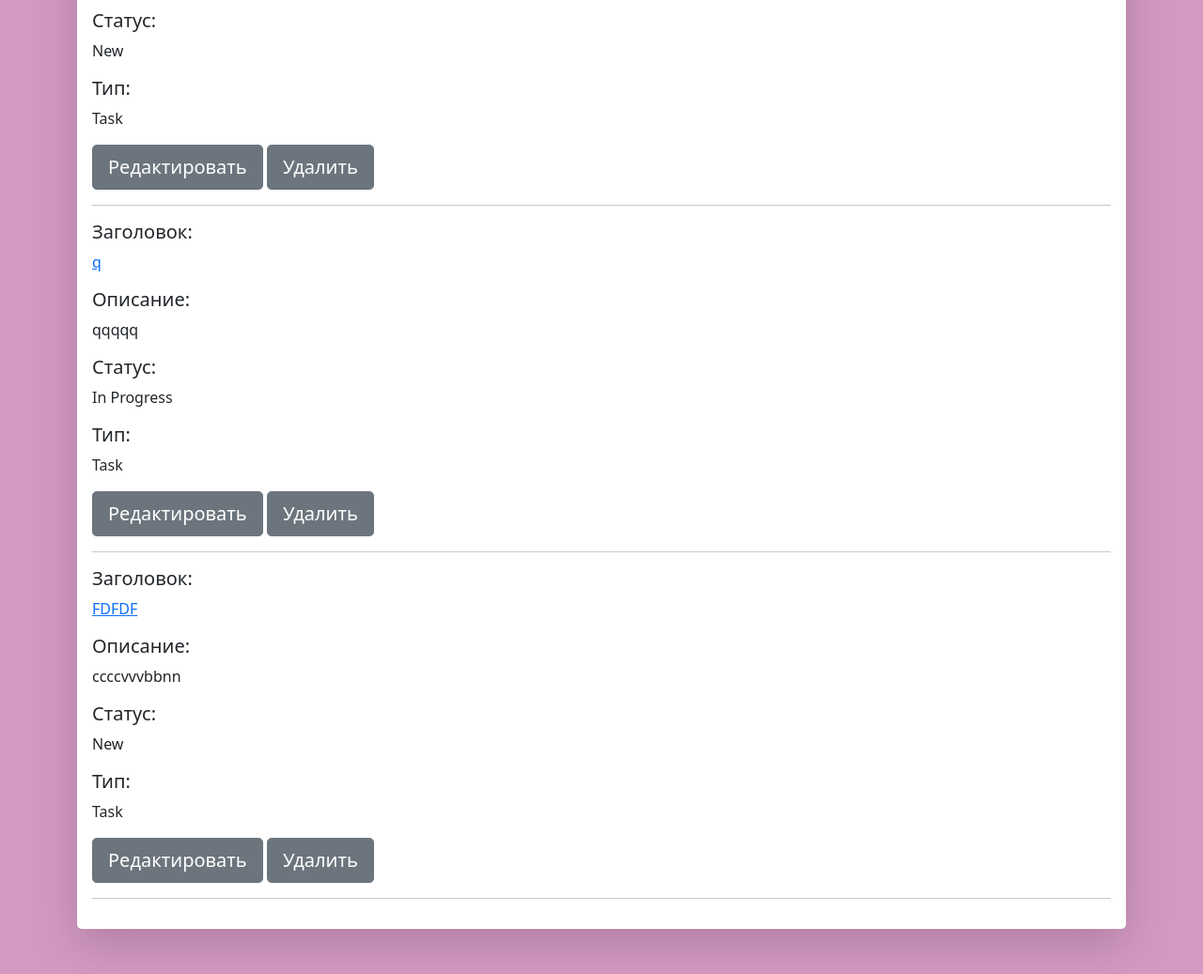
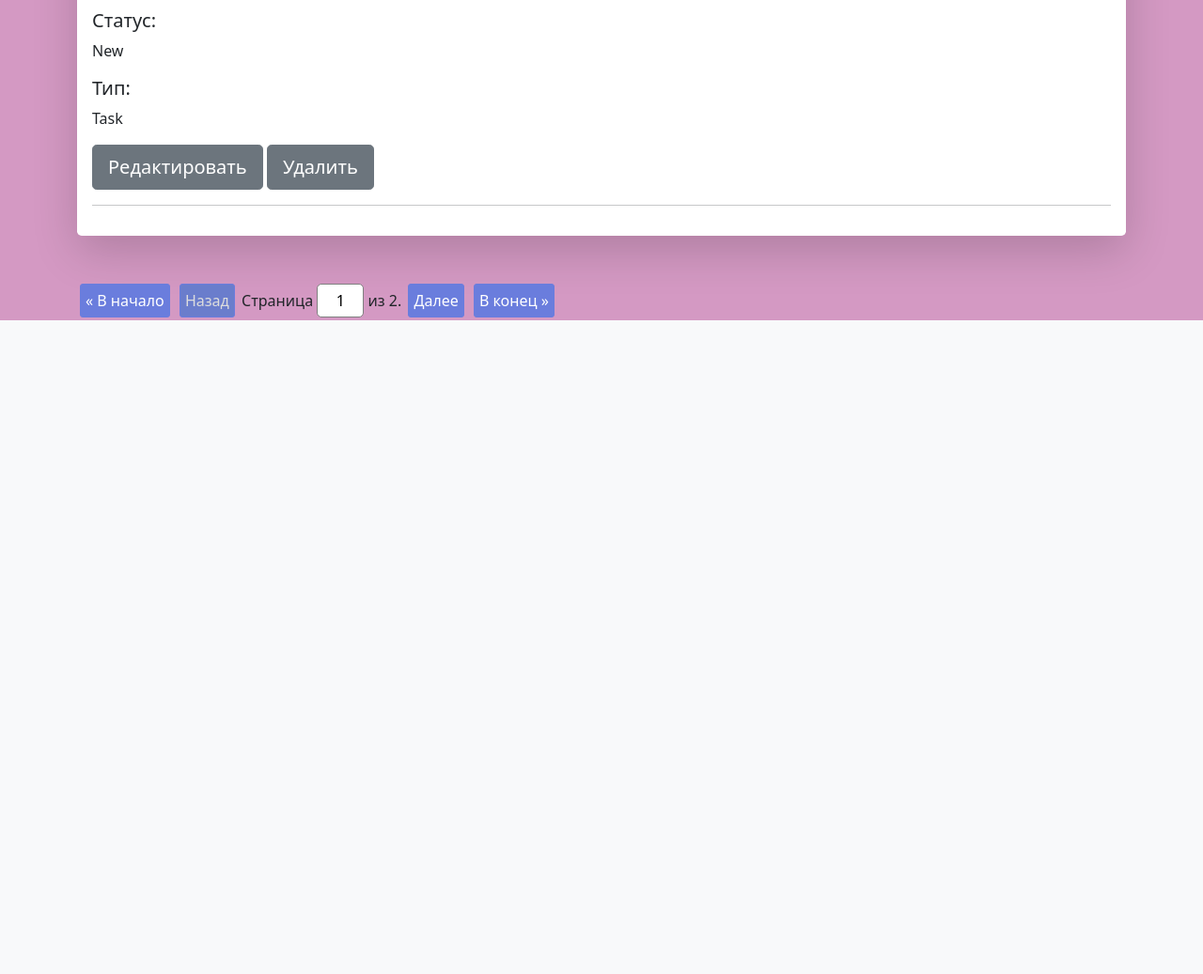
Before and after one commit to Nadezhda2205/homework_70_Nadezhda_Khovrich, a Django app: page / in a window 1280 px wide. Shown: the part 1016-2053 px from the top of the page at 94% size. After the commit the page ends 1357 px from the top, so only its background shows below. Run offline with Django 4.2, Linux system fonts and the light colour scheme; data comes from the database, SQL or seed files in the repository.

Commit message:
TaskListView изменет на  ListView, добавлена  пагинация

```diff
--- a/issue/views.py
+++ b/issue/views.py
@@ -1,18 +1,23 @@
 from multiprocessing import context
 from django.shortcuts import render, get_object_or_404, redirect
-from django.views.generic import TemplateView
+from django.views.generic import TemplateView, ListView
 from typing import Any
 from issue.forms import TaskForm
 from issue.models import Task
 
 
-class TaskListView(TemplateView):
+class TaskListView(ListView):
     template_name: str = 'task_list.html'
+    model = Task
+    context_object_name = 'tasks'
+    paginate_by = 3
+    paginate_orphans = 1
 
-    def get_context_data(self, **kwargs: Any) -> dict[str, Any]:
-        context = super().get_context_data(**kwargs)
-        context['tasks'] = Task.objects.all()
-        return context
+
+    # def get_context_data(self, **kwargs: Any) -> dict[str, Any]:
+    #     context = super().get_context_data(**kwargs)
+    #     context['tasks'] = Task.objects.all()
+    #     return context
 
 class TaskDetailView(TemplateView):
     template_name: str = 'task_detail.html'
--- a/static/css/style.css
+++ b/static/css/style.css
@@ -8,3 +8,46 @@ body{
     color: rgb(243, 2, 2);
     text-shadow: 1px 1px 2px rgb(0, 0, 0), 0 0 1em rgb(72, 210, 189);
 }
+
+.pagination {
+
+    text-align: center;
+
+}
+
+.pagination a, .pagination .page-disabled {
+    display: inline-block;
+    border: solid 1px #6a7ddd;
+    border-radius: 3px;
+    padding: 5px;
+    margin: 3px;
+}
+
+.pagination a {
+    background: #6a7ddd;
+    color: white;
+    text-decoration: none;
+}
+
+.pagination a:hover {
+    background: #6a7dff;
+    text-decoration: underline;
+}
+
+.pagination .page-disabled {
+    background: #6a7dcc;
+    color: #dddddd
+}
+
+.pagination .current-page {
+    display: inline-block;
+}
+
+.pagination .current-page input {
+    width: 50px;
+    padding: 5px 7px;
+    font-size: inherit;
+    border-radius: 5px;
+    text-align: center;
+    border: solid 1px gray;
+}
--- /dev/null
+++ b/templates/partial/pagination.html
@@ -0,0 +1,22 @@
+<div class="pagination">
+    <span class="step-links">
+        <a href="?{% if query %}{{ query }}{% endif %}&page=1">&laquo; В начало</a>
+        {% if page_obj.has_previous %}
+            <a href="?{% if query %}{{ query }}{% endif %}&page={{ page_obj.previous_page_number }}">Назад</a>
+        {% else %}
+            <span class="page-disabled">Назад</span>
+        {% endif %}
+        <form class="current-page" method="get">
+            <label for="page">
+                Страница <input type="text" name="page" id="page" value="{{ page_obj.number }}">
+                из {{ page_obj.paginator.num_pages }}.
+            </label>
+        </form>
+        {% if page_obj.has_next %}
+            <a href="?{% if query %}{{ query }}{% endif %}&page={{ page_obj.next_page_number }}">Далее</a>
+        {% else %}
+            <span class="page-disabled">Далее</span>
+        {% endif %}
+        <a href="?{% if query %}{{ query }}{% endif %}&page={{ page_obj.paginator.num_pages }}">В конец &raquo;</a>
+    </span>
+</div>
--- a/templates/task_list.html
+++ b/templates/task_list.html
@@ -30,4 +30,9 @@
 
     {% endfor %}
 </div>
+
+    {% if is_paginated %}
+        {% include 'partial/pagination.html' %}
+    {% endif %}
+
 {% endblock %}
```
